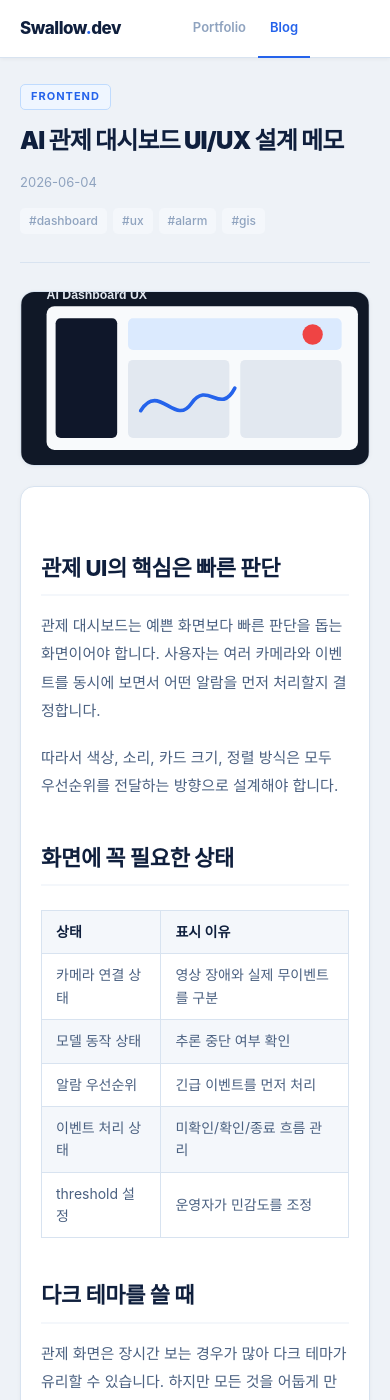
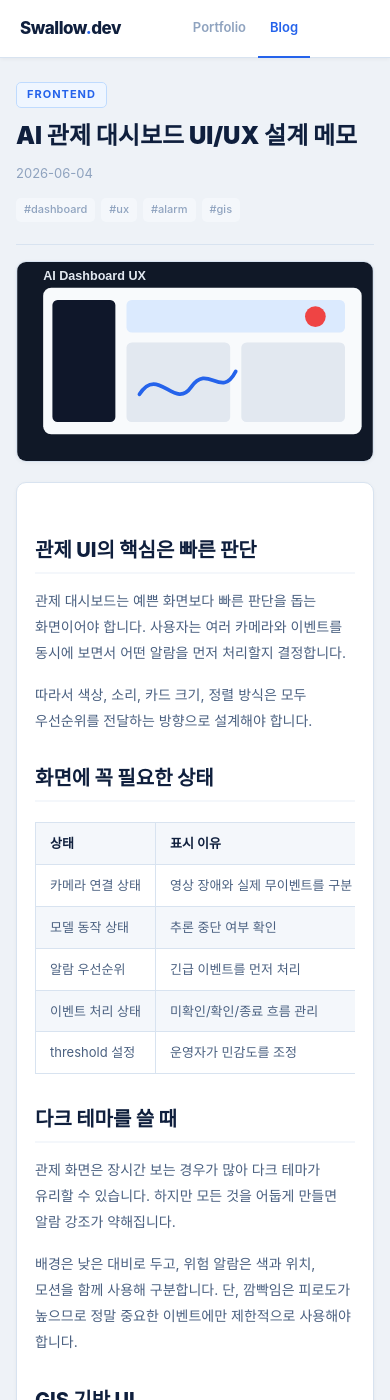
Before and after one commit to swallow8801/Swallow8801.github.io, a Jekyll site: the page built from _posts/2026-06-04-ai-control-dashboard-ux.md, in a window 390 px wide and 1400 px high. Built offline with Jekyll 4.4.1, drawn with Linux system fonts in a browser that asks for light colours; some web fonts are replaced.

Commit message:
반응형 디자인 개선

```diff
--- a/_sass/_blog.scss
+++ b/_sass/_blog.scss
@@ -11,7 +11,9 @@
   padding: 10px $pad;
   display: flex; justify-content: space-between; align-items: center;
 
-  @media (max-width: $mobile) { padding: 10px 20px; }
+  @media (max-width: $mobile) {
+    padding: 10px 16px;
+  }
 }
 
 .blog-page-header__crumb {
@@ -29,6 +31,10 @@
   background: $surface2; font-size: 12px; color: $t3; cursor: text;
   transition: border-color .15s;
   &:hover { border-color: $blue-bd; }
+
+  @media (max-width: $mobile) {
+    display: none;
+  }
 }
 
 .blog-page-header__body {
@@ -37,7 +43,10 @@
   display: flex; justify-content: space-between; align-items: flex-end;
 
   @media (max-width: $tablet) { flex-direction: column; align-items: flex-start; gap: 16px; }
-  @media (max-width: $mobile) { padding: 24px 20px; }
+  @media (max-width: $mobile) {
+    padding: 22px 16px 20px;
+    gap: 12px;
+  }
 }
 
 .blog-page-header__info { flex: 1; }
@@ -45,6 +54,11 @@
 .blog-page-header__title {
   font-size: 26px; font-weight: 900; letter-spacing: -1px;
   color: $t1; margin-bottom: 6px;
+
+  @media (max-width: $mobile) {
+    font-size: 24px;
+    letter-spacing: 0;
+  }
 }
 
 .blog-page-header__desc {
@@ -57,6 +71,11 @@
 }
 .blog-page-header__count {
   font-size: 40px; font-weight: 900; color: $t1; letter-spacing: -2px; line-height: 1;
+
+  @media (max-width: $mobile) {
+    font-size: 32px;
+    letter-spacing: 0;
+  }
 }
 .blog-page-header__count-lbl {
   font-size: 13px; color: $t3; font-weight: 500;
@@ -73,6 +92,13 @@
   flex-wrap: wrap;
 
   &.visible { display: flex; }
+
+  @media (max-width: $mobile) {
+    overflow-x: auto;
+    flex-wrap: nowrap;
+    padding-bottom: 12px;
+    -webkit-overflow-scrolling: touch;
+  }
 }
 
 .subcat-bar__label {
@@ -270,7 +296,9 @@
   display: grid; grid-template-columns: 1fr 272px; gap: 26px; align-items: start;
 
   @media (max-width: $tablet) { grid-template-columns: 1fr; padding: 24px 32px; }
-  @media (max-width: $mobile) { padding: 20px; }
+  @media (max-width: $mobile) {
+    padding: 18px 16px 24px;
+  }
 }
 
 // ─── 포스트 카드 — 1열 가로형 + 썸네일 ──────────
@@ -296,7 +324,13 @@
     .post-card__arrow { transform: translateX(3px); color: $blue; }
   }
 
-  @media (max-width: $mobile) { flex-direction: column; min-height: auto; }
+  @media (max-width: $mobile) {
+    flex-direction: column;
+    min-height: auto;
+    border-radius: 12px;
+
+    &:hover { transform: none; }
+  }
 }
 
 // 썸네일
@@ -322,7 +356,11 @@
     pointer-events: none;
   }
 
-  @media (max-width: $mobile) { width: 100%; min-height: 100px; }
+  @media (max-width: $mobile) {
+    width: 100%;
+    aspect-ratio: 16 / 7;
+    min-height: 118px;
+  }
 }
 
 // 카테고리별 썸네일 그라디언트 (--ai = Study/AI 포함)
@@ -359,20 +397,49 @@
 .post-card--prj .post-card__thumb-cat { color: rgba(253,211,77,.7);  background: rgba(245,158,11,.12); border: 1px solid rgba(245,158,11,.2); }
 
 // 카드 본문
-.post-card__content { flex: 1; padding: 20px 22px; display: flex; flex-direction: column; }
+.post-card__content {
+  flex: 1; padding: 20px 22px; display: flex; flex-direction: column;
+
+  @media (max-width: $mobile) {
+    padding: 16px;
+  }
+}
 .post-card__top {
   display: flex; justify-content: space-between; align-items: flex-start;
   margin-bottom: 9px;
+
+  @media (max-width: $mobile) {
+    flex-direction: column;
+    gap: 4px;
+  }
 }
 .post-card__series { font-size: 11px; font-weight: 600; color: $t3; }
 .post-card__date   { font-size: 11px; color: $t3; font-variant-numeric: tabular-nums; }
 .post-card__title  {
   font-size: 15px; font-weight: 700; line-height: 1.42;
   margin-bottom: 7px; color: $t1; transition: color .2s;
+
+  @media (max-width: $mobile) {
+    font-size: 15px;
+    line-height: 1.5;
+  }
 }
-.post-card__desc { font-size: 13px; color: $t2; line-height: 1.65; flex: 1; margin-bottom: 14px; }
+.post-card__desc {
+  font-size: 13px; color: $t2; line-height: 1.65; flex: 1; margin-bottom: 14px;
+  word-break: keep-all;
+  overflow-wrap: anywhere;
+
+  @media (max-width: $mobile) {
+    margin-bottom: 12px;
+  }
+}
 .post-card__foot {
   display: flex; align-items: center; justify-content: space-between; margin-top: auto;
+
+  @media (max-width: $mobile) {
+    align-items: flex-end;
+    gap: 10px;
+  }
 }
 .post-card__tags { display: flex; gap: 5px; flex-wrap: wrap; }
 .post-card__tag {
@@ -391,9 +458,20 @@
   position: sticky; top: calc(#{$nav-h} + 46px + 28px);
 
   @media (max-width: $tablet) { position: static; }
+
+  @media (max-width: $mobile) {
+    gap: 10px;
+  }
 }
 
-.widget { @include card; padding: 18px; }
+.widget {
+  @include card; padding: 18px;
+
+  @media (max-width: $mobile) {
+    padding: 16px;
+    border-radius: 10px;
+  }
+}
 .widget__title {
   font-size: 11px; font-weight: 700; text-transform: uppercase;
   letter-spacing: 1.5px; color: $t3;
@@ -460,6 +538,11 @@
 .pagination {
   display: flex; justify-content: center; align-items: center;
   gap: 6px; padding: 28px 0;
+  flex-wrap: wrap;
+
+  @media (max-width: $mobile) {
+    padding: 22px 16px 28px;
+  }
 
   a, span {
     padding: 7px 14px; border-radius: 7px; font-size: 13px; font-weight: 600;
--- a/_sass/_post.scss
+++ b/_sass/_post.scss
@@ -13,7 +13,12 @@
     grid-template-columns: 1fr;
     padding: 32px 32px;
   }
-  @media (max-width: $mobile) { padding: 24px 20px; }
+  @media (max-width: $mobile) {
+    padding: 22px 16px 28px;
+    gap: 24px;
+  }
+
+  article { min-width: 0; }
 }
 
 // 포스트 헤더
@@ -21,6 +26,11 @@
   margin-bottom: 36px;
   padding-bottom: 28px;
   border-bottom: 1px solid $border;
+
+  @media (max-width: $mobile) {
+    margin-bottom: 24px;
+    padding-bottom: 22px;
+  }
 }
 
 .post-header__cat {
@@ -35,6 +45,10 @@
   padding: 3px 10px;
   border-radius: 5px;
   margin-bottom: 16px;
+
+  @media (max-width: $mobile) {
+    margin-bottom: 12px;
+  }
 }
 
 .post-header__title {
@@ -45,7 +59,16 @@
   color: $t1;
   margin-bottom: 16px;
 
-  @media (max-width: $mobile) { font-size: 24px; }
+  @media (max-width: $tablet) {
+    font-size: 28px;
+  }
+
+  @media (max-width: $mobile) {
+    font-size: 24px;
+    line-height: 1.32;
+    letter-spacing: 0;
+    margin-bottom: 12px;
+  }
 }
 
 .post-header__meta {
@@ -54,6 +77,11 @@
   gap: 12px;
   flex-wrap: wrap;
   margin-bottom: 16px;
+
+  @media (max-width: $mobile) {
+    gap: 8px;
+    margin-bottom: 14px;
+  }
 }
 
 .post-header__date { font-size: 13px; color: $t3; }
@@ -71,6 +99,11 @@
   padding: 3px 9px;
   border-radius: 5px;
   font-weight: 500;
+
+  @media (max-width: $mobile) {
+    font-size: 11px;
+    padding: 3px 8px;
+  }
 }
 
 .post-cover {
@@ -90,7 +123,8 @@
   }
 
   @media (max-width: $mobile) {
-    aspect-ratio: 16 / 8;
+    aspect-ratio: 16 / 9;
+    border-radius: 10px;
     margin-bottom: 20px;
   }
 }
@@ -103,7 +137,14 @@
   padding: 40px 48px;
   box-shadow: 0 1px 4px rgba(0,0,0,.04);
 
-  @media (max-width: $mobile) { padding: 24px 20px; }
+  @media (max-width: $tablet) {
+    padding: 34px 36px;
+  }
+
+  @media (max-width: $mobile) {
+    padding: 22px 18px;
+    border-radius: 10px;
+  }
 
   // 타이포그래피
   h2 {
@@ -114,6 +155,13 @@
     padding-bottom: 8px;
     border-bottom: 2px solid $surface2;
     letter-spacing: -.3px;
+
+    @media (max-width: $mobile) {
+      font-size: 20px;
+      line-height: 1.35;
+      letter-spacing: 0;
+      margin: 32px 0 14px;
+    }
   }
 
   h3 {
@@ -121,6 +169,12 @@
     font-weight: 700;
     color: $t1;
     margin: 28px 0 12px;
+
+    @media (max-width: $mobile) {
+      font-size: 17px;
+      line-height: 1.4;
+      margin: 24px 0 10px;
+    }
   }
 
   h4 {
@@ -135,6 +189,14 @@
     color: $t2;
     line-height: 1.9;
     margin-bottom: 18px;
+    word-break: keep-all;
+    overflow-wrap: anywhere;
+
+    @media (max-width: $mobile) {
+      font-size: 14px;
+      line-height: 1.85;
+      margin-bottom: 16px;
+    }
   }
 
   ul, ol {
@@ -146,6 +208,13 @@
       color: $t2;
       line-height: 1.8;
       margin-bottom: 6px;
+      word-break: keep-all;
+      overflow-wrap: anywhere;
+
+      @media (max-width: $mobile) {
+        font-size: 14px;
+        line-height: 1.75;
+      }
     }
   }
 
@@ -155,6 +224,11 @@
     padding: 16px 20px;
     border-radius: 0 8px 8px 0;
     margin: 24px 0;
+
+    @media (max-width: $mobile) {
+      padding: 14px 16px;
+      margin: 20px 0;
+    }
 
     p {
       margin: 0;
@@ -181,6 +255,15 @@
     border-collapse: collapse;
     margin: 24px 0;
     font-size: 14px;
+    display: block;
+    overflow-x: auto;
+    -webkit-overflow-scrolling: touch;
+    white-space: nowrap;
+
+    @media (max-width: $mobile) {
+      margin: 20px 0;
+      font-size: 13px;
+    }
 
     th {
       background: $surface2;
@@ -189,12 +272,14 @@
       padding: 10px 14px;
       border: 1px solid $border;
       text-align: left;
+      white-space: nowrap;
     }
 
     td {
       padding: 10px 14px;
       border: 1px solid $border;
       color: $t2;
+      white-space: nowrap;
     }
 
     tr:nth-child(even) td { background: $surface2; }
@@ -215,7 +300,11 @@
   gap: 16px;
   margin-top: 40px;
 
-  @media (max-width: $mobile) { grid-template-columns: 1fr; }
+  @media (max-width: $mobile) {
+    grid-template-columns: 1fr;
+    gap: 10px;
+    margin-top: 28px;
+  }
 }
 
 .post-nav__item {
@@ -232,6 +321,12 @@
   }
 
   &--next { text-align: right; }
+
+  @media (max-width: $mobile) {
+    padding: 16px;
+
+    &--next { text-align: left; }
+  }
 }
 
 .post-nav__dir { font-size: 11px; color: $t3; font-weight: 600; margin-bottom: 4px; }
@@ -239,6 +334,10 @@
 
 // 관련 포스트
 .related-posts { margin-top: 40px; }
+
+@media (max-width: $mobile) {
+  .related-posts { margin-top: 28px; }
+}
 
 .related-posts__title {
   font-size: 15px;
@@ -252,6 +351,7 @@
   grid-template-columns: repeat(3, 1fr);
   gap: 14px;
 
+  @media (max-width: $tablet) { grid-template-columns: repeat(2, 1fr); }
   @media (max-width: $mobile) { grid-template-columns: 1fr; }
 }
 
```
